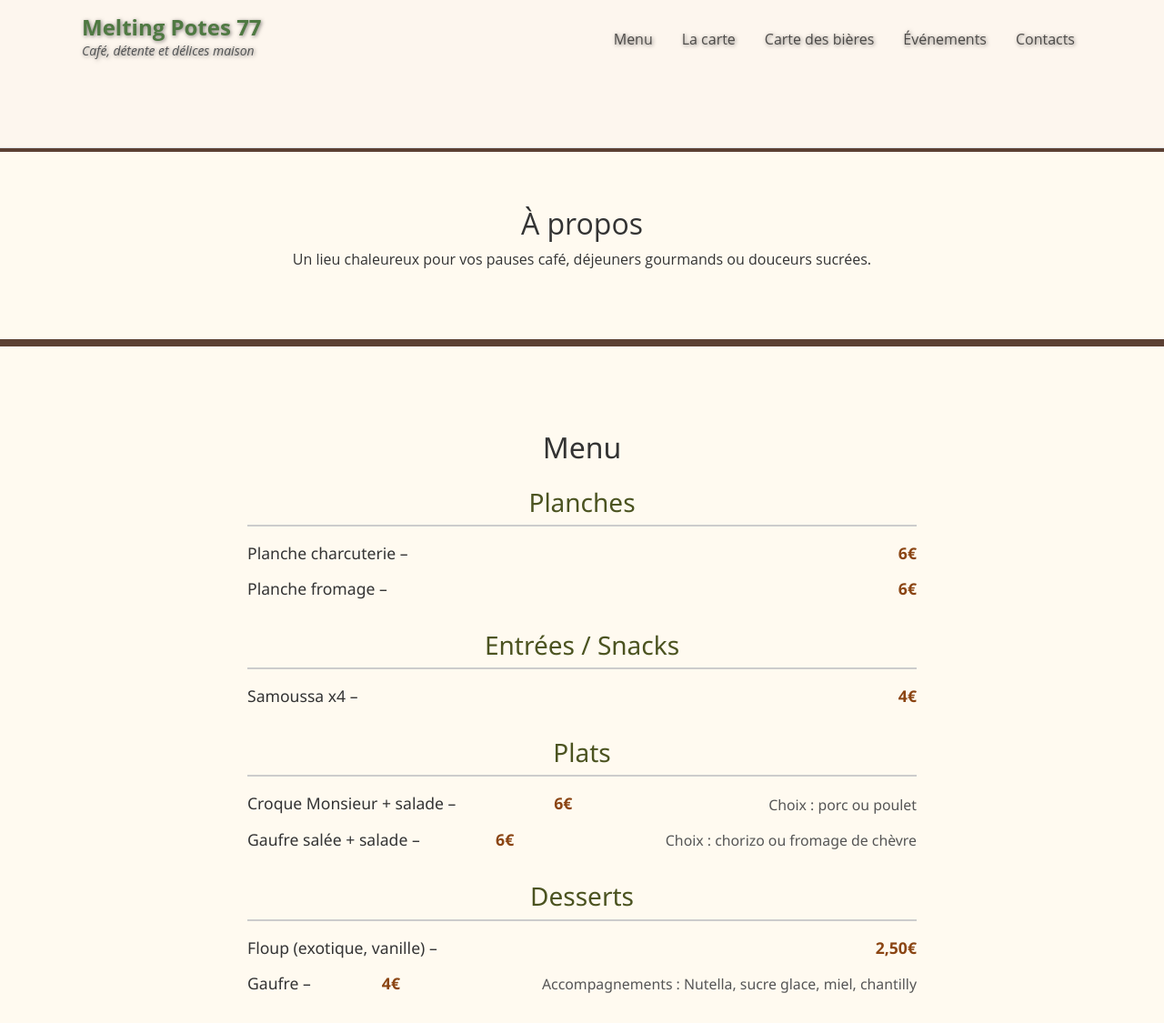
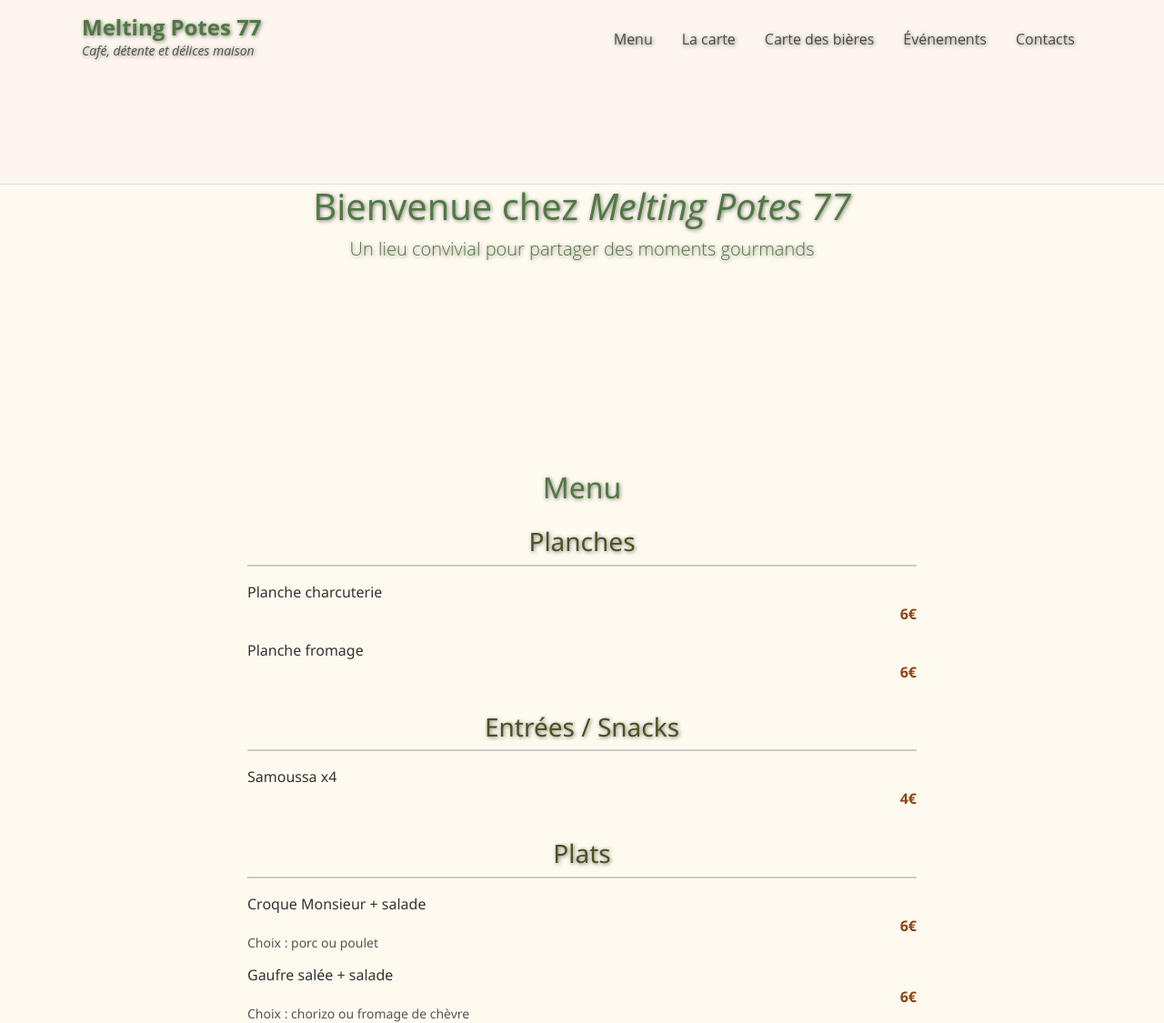
Before and after one commit to enabeteleazar/Melting_Potes, a plain HTML site: page index.html in a window 1280 px wide. Shown: the top 1125 px of the page at 91% size. Drawn offline with nearby package versions, Linux system fonts and the light colour scheme; a script that the page names is missing.

Commit message:
amelioration affichage menu

```diff
--- a/css/style.css
+++ b/css/style.css
@@ -7,7 +7,7 @@ body {
 .hero {
     color: #4f7942;
     text-shadow: 1px 1px 4px rgba(0,0,0,0.5);
-    padding: 0px 20px 80px;
+    padding: 0px 20px 120px;
 }
 
 .custom-nav-link {
@@ -41,8 +41,8 @@ body {
 
 section {
     background-color: #fffaf0;
-    border-top: 4px solid #5c4033;
-    border-bottom: 4px solid #5c4033;
+    border-top: 4px thick double #5c4033;
+    border-bottom: 4px thick double #5c4033;
     padding: 60px 20px;
     text-align: center;
 }
@@ -55,6 +55,8 @@ section {
 }
 
 .menu-section h2 {
+  color: #4f7942;
+    text-shadow: 1px 1px 4px rgba(0,0,0,0.5);
   text-align: center;
   font-size: 2em;
   margin-bottom: 1.5rem;
@@ -66,6 +68,7 @@ section {
 
 .menu-category h3 {
   color: #4B5320; /* vert végétal */
+  text-shadow: 1px 1px 4px rgba(0,0,0,0.5);
   border-bottom: 2px solid #ccc;
   padding-bottom: 0.5rem;
   margin-bottom: 1rem;
@@ -77,23 +80,22 @@ section {
 }
 
 .menu-category li {
-  margin-bottom: 0.8rem;
-  font-size: 1.1em;
   display: flex;
-  justify-content: space-between;
-  flex-wrap: wrap;
+  flex-direction: column;
+  align-items: flex-start;
+  margin-bottom: 1rem;
 }
 
 .menu-category li span {
+  align-self: flex-end;
   font-weight: bold;
-  color: #8B4513; /* brun bois */
+  color: #8B4513;
 }
 
 .menu-category li small {
-  display: block;
-  font-size: 0.9em;
+  margin-top: 0; /* Supprime l’espace au-dessus */
+  line-height: 1; /* Réduit encore l'espacement vertical */
   color: #555;
-  margin-top: 0.2rem;
 }
 
 .horaires {
--- a/index.html
+++ b/index.html
@@ -27,6 +27,7 @@
 
 <body>
 
+    <!--  HEADER  -->
     <header class="py-3 border-bottom">
         <div class="hero container d-flex flex-wrap align-items-center justify-content-between">
 
@@ -66,13 +67,15 @@
     </div>
     </header>
 
-    <section id="about">
-        <div class="container">
-            <h2>À propos</h2>
-            <p>Un lieu chaleureux pour vos pauses café, déjeuners gourmands ou douceurs sucrées.</p>
+    <!--  HERO  -->
+    <section class="hero d-flex align-items-center justify-content-center" id="accueil">
+        <div>
+            <h1>Bienvenue chez <em>Melting Potes 77</em></h1>
+            <p class="lead">Un lieu convivial pour partager des moments gourmands</p>
         </div>
     </section>
 
+    <!--  MENU  -->
     <section id="menu">
         <div class="container menu-section">
             <h2>Menu</h2>
@@ -80,15 +83,15 @@
             <div class="menu-category">
                 <h3>Planches</h3>
                 <ul>
-      <li>Planche charcuterie – <span>6€</span></li>
-      <li>Planche fromage – <span>6€</span></li>
+                    <li>Planche charcuterie<span>6€</span></li>
+                    <li>Planche fromage<span>6€</span></li>
                 </ul>
             </div>
 
   <div class="menu-category">
     <h3>Entrées / Snacks</h3>
     <ul>
-      <li>Samoussa x4 – <span>4€</span></li>
+      <li>Samoussa x4<span>4€</span></li>
     </ul>
   </div>
 
@@ -96,11 +99,11 @@
     <h3>Plats</h3>
     <ul>
       <li>
-        Croque Monsieur + salade – <span>6€</span><br>
+        Croque Monsieur + salade<span>6€</span>
         <small>Choix : porc ou poulet</small>
       </li>
       <li>
-        Gaufre salée + salade – <span>6€</span><br>
+        Gaufre salée + salade<span>6€</span>
         <small>Choix : chorizo ou fromage de chèvre</small>
       </li>
     </ul>
@@ -109,9 +112,9 @@
   <div class="menu-category">
     <h3>Desserts</h3>
     <ul>
-      <li>Floup (exotique, vanille) – <span>2,50€</span></li>
+      <li>Floup (exotique, vanille)<span>2,50€</span></li>
       <li>
-        Gaufre – <span>4€</span><br>
+        Gaufre <span>4€</span><br>
         <small>Accompagnements : Nutella, sucre glace, miel, chantilly</small>
       </li>
     </ul>
```
Lines whose indentation alone changed are shown as unchanged.
